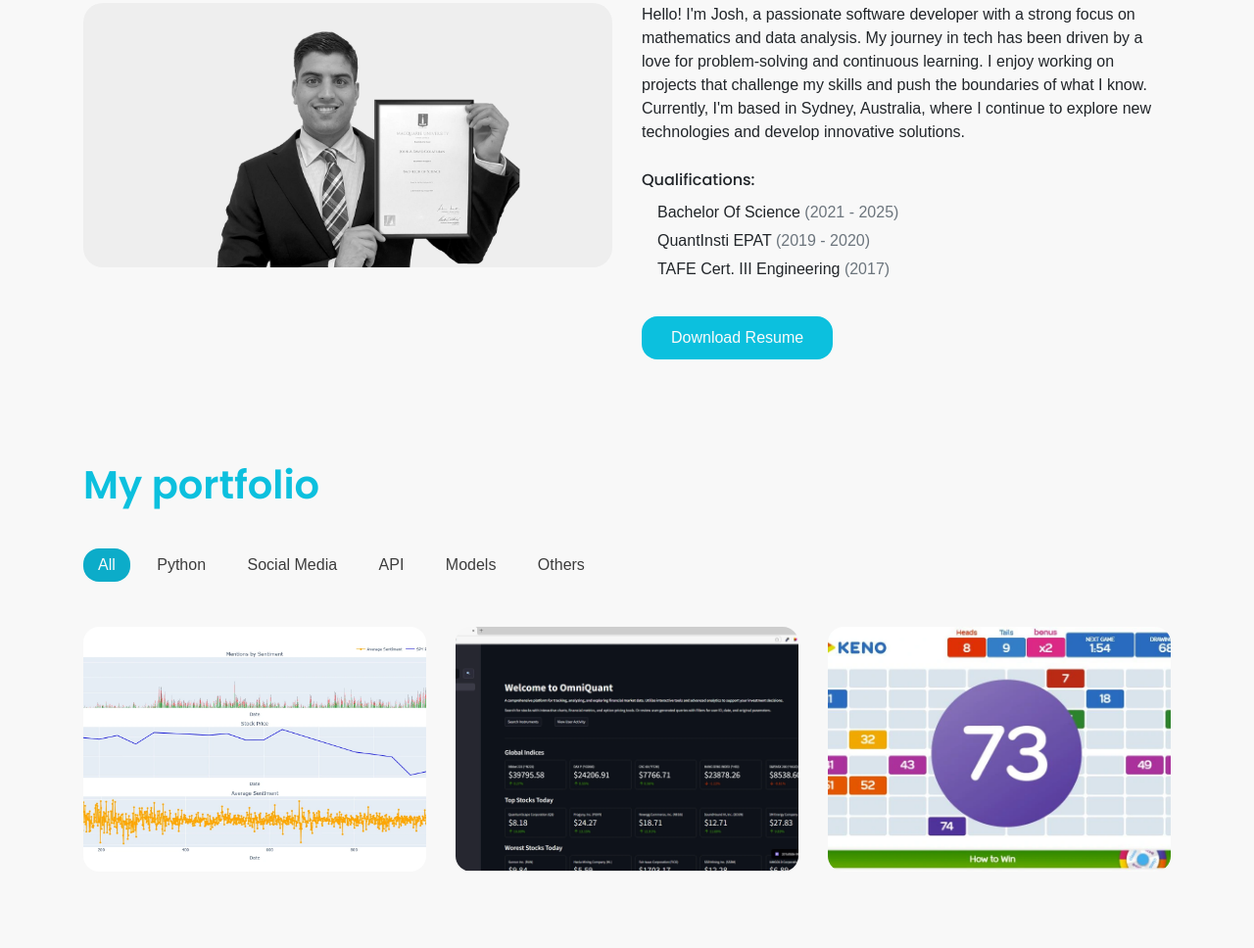
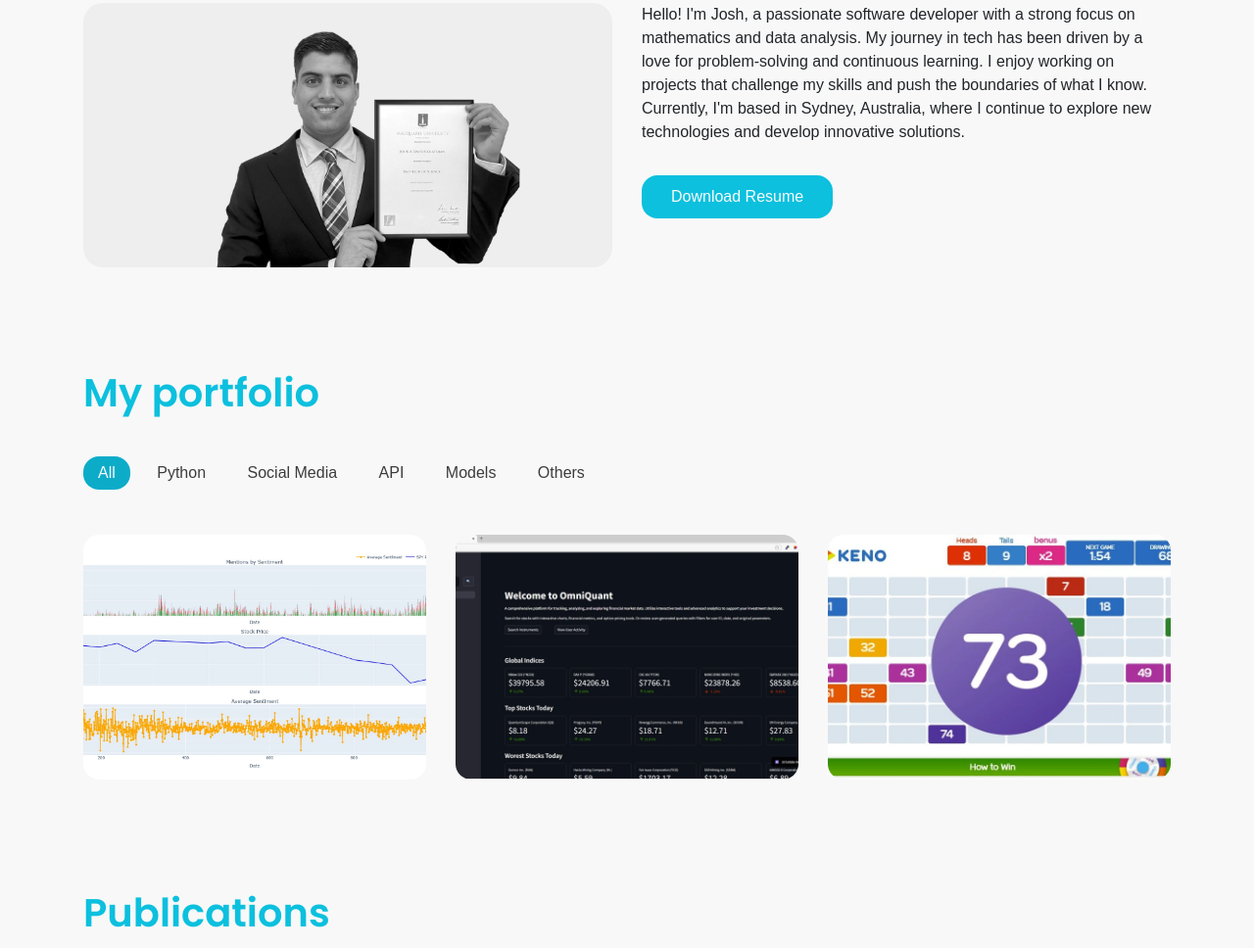
Before and after one commit to JGolafshan/JGolafshan.github.io, a plain HTML site: page index.html in a window 1280 px wide. Shown: the part 1026-1994 px from the top of the page at 98% size. Drawn offline with nearby package versions, Linux system fonts and the light colour scheme; files whose address does not match are found by name; a web font is replaced by a local one.

Commit message:
* removed old pictures * updated resume * removed qualifications

```diff
--- a/index.html
+++ b/index.html
@@ -633,14 +633,7 @@
                     <div class="col-lg-6 mt-4 mt-lg-0">
                         <div class="personal-item">
                             <p>Hello! I'm Josh, a passionate software developer with a strong focus on mathematics and data analysis. My journey in tech has been driven by a love for problem-solving and continuous learning. I enjoy working on projects that challenge my skills and push the boundaries of what I know. Currently, I'm based in Sydney, Australia, where I continue to explore new technologies and develop innovative solutions.</p>
-                            <div class="personal-info mt-4">
-                                <h6>Qualifications:</h6>
-                                <ul class="list-unstyled pl-3 mb-0">
-                                    <li style="margin-bottom: 5px;">Bachelor Of Science <span class="text-muted" style="display: inline;">(2021 - 2025)</span></li>
-                                    <li style="margin-bottom: 5px;">QuantInsti EPAT <span class="text-muted" style="display: inline;">(2019 - 2020)</span></li>
-                                    <li>TAFE Cert. III Engineering <span class="text-muted" style="display: inline;">(2017)</span></li>
-                                </ul>
-                            </div>
+
                             <div class="button-border mt-3">
                                 <a href="assets/img/JoshuaGolafshanResume.pdf" class="pill-button" target="_blank" aria-label="View Resume">Download Resume</a>
                             </div>
```
Also changed, not shown: assets/img/transparent headshot_old.webp (deleted), assets/img/transparent headshot_wider_old.webp (deleted), 1 other file.
